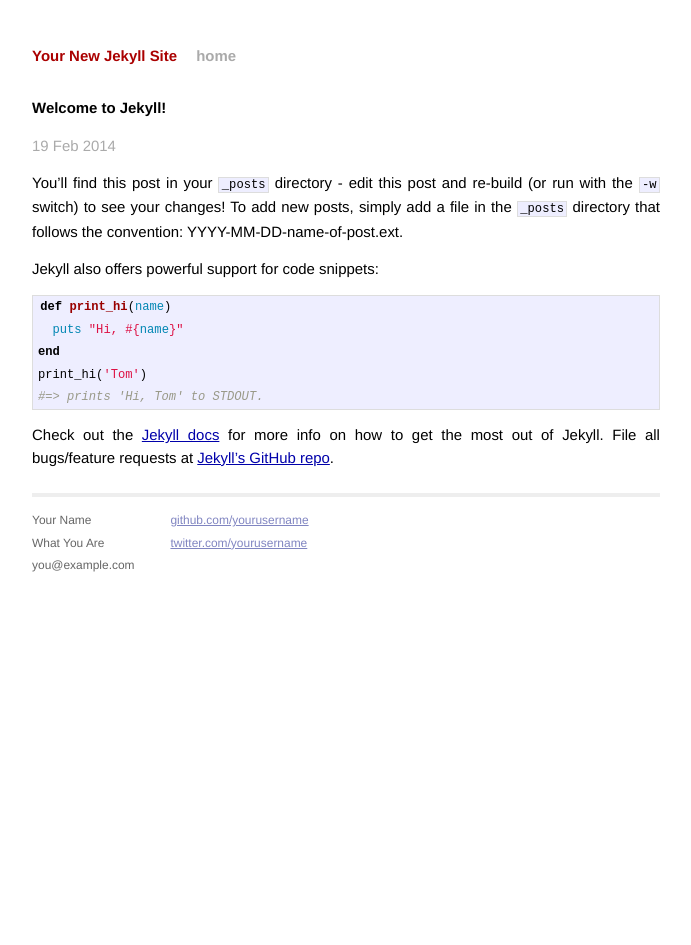
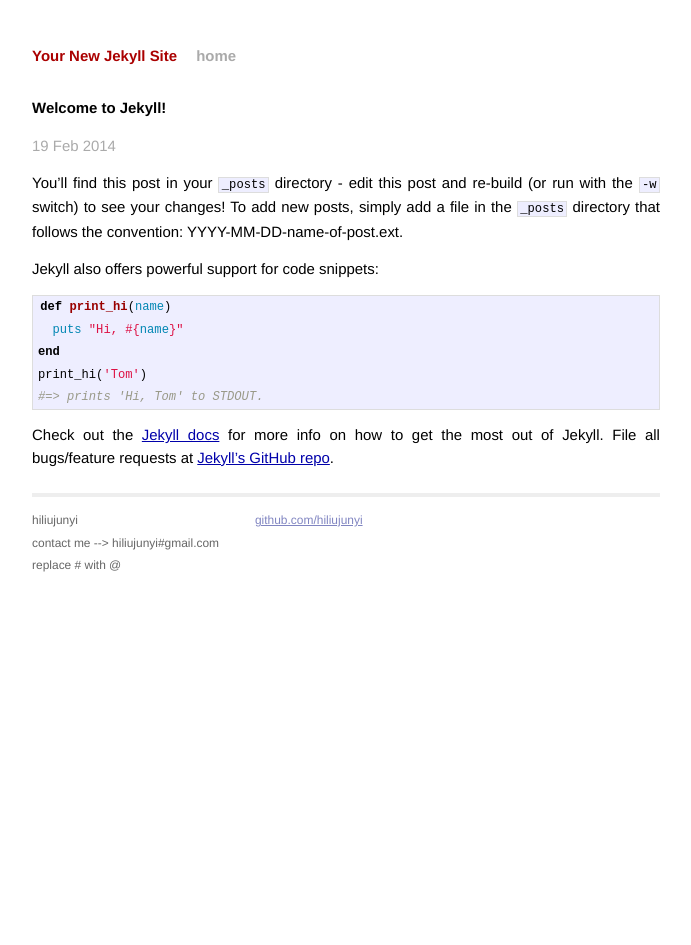
Before and after one commit to hiliujunyi/hiliujunyi, a Jekyll site: the page built from _posts/2014-02-19-welcome-to-jekyll.markdown, in a window 1280 px wide. Shown: the whole page, without its empty margins (294-985 px from the left). Built offline with Jekyll 4.4.1, drawn with Linux system fonts in a browser that asks for light colours.

Commit message:
Update default.html

```diff
--- a/_layouts/default.html
+++ b/_layouts/default.html
@@ -26,15 +26,15 @@
           <div class="footer">
             <div class="contact">
               <p>
-                Your Name<br />
-                What You Are<br />
-                you@example.com
+                hiliujunyi<br />
+                contact me --> hiliujunyi#gmail.com <br />
+                replace # with @
               </p>
             </div>
             <div class="contact">
               <p>
-                <a href="https://github.com/yourusername">github.com/yourusername</a><br />
-                <a href="https://twitter.com/yourusername">twitter.com/yourusername</a><br />
+                <a href="https://github.com/hiliujunyi">github.com/hiliujunyi</a><br />
+
               </p>
             </div>
           </div>
```
